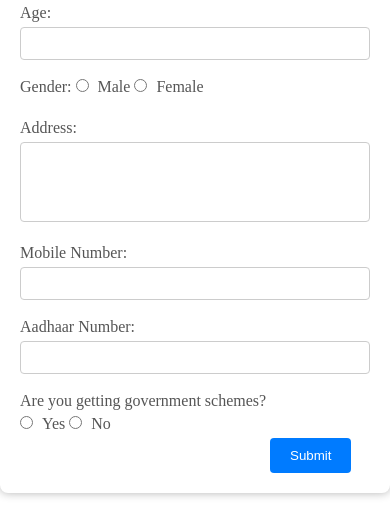
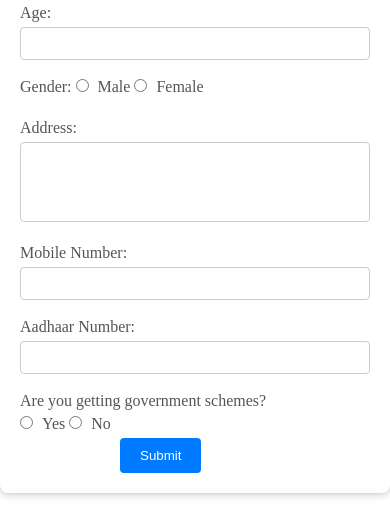
Before and after one commit to preetam-vignesh/preetam-vignesh.github.io, a plain HTML site: page questionnaire.html in a window 390 px wide. Shown: the part 591-1100 px from the top of the page. Drawn offline with Linux system fonts and the light colour scheme.

Commit message:
Update questionnaire.css

```diff
--- a/questionnaire.css
+++ b/questionnaire.css
@@ -142,7 +142,7 @@ button {
     border-radius: 4px;
     cursor: pointer;
     transition: background-color 0.3s ease;
-    margin-left: 250px;
+    margin-left: 220px;
 }
 
 button:hover {
@@ -213,7 +213,10 @@ button:hover {
         transition: 0.5s;
     }
 
-form {
+	form {
     max-width: 400px;
+	}
+	button {
+    margin-left: 100px;
 }
 }
```
